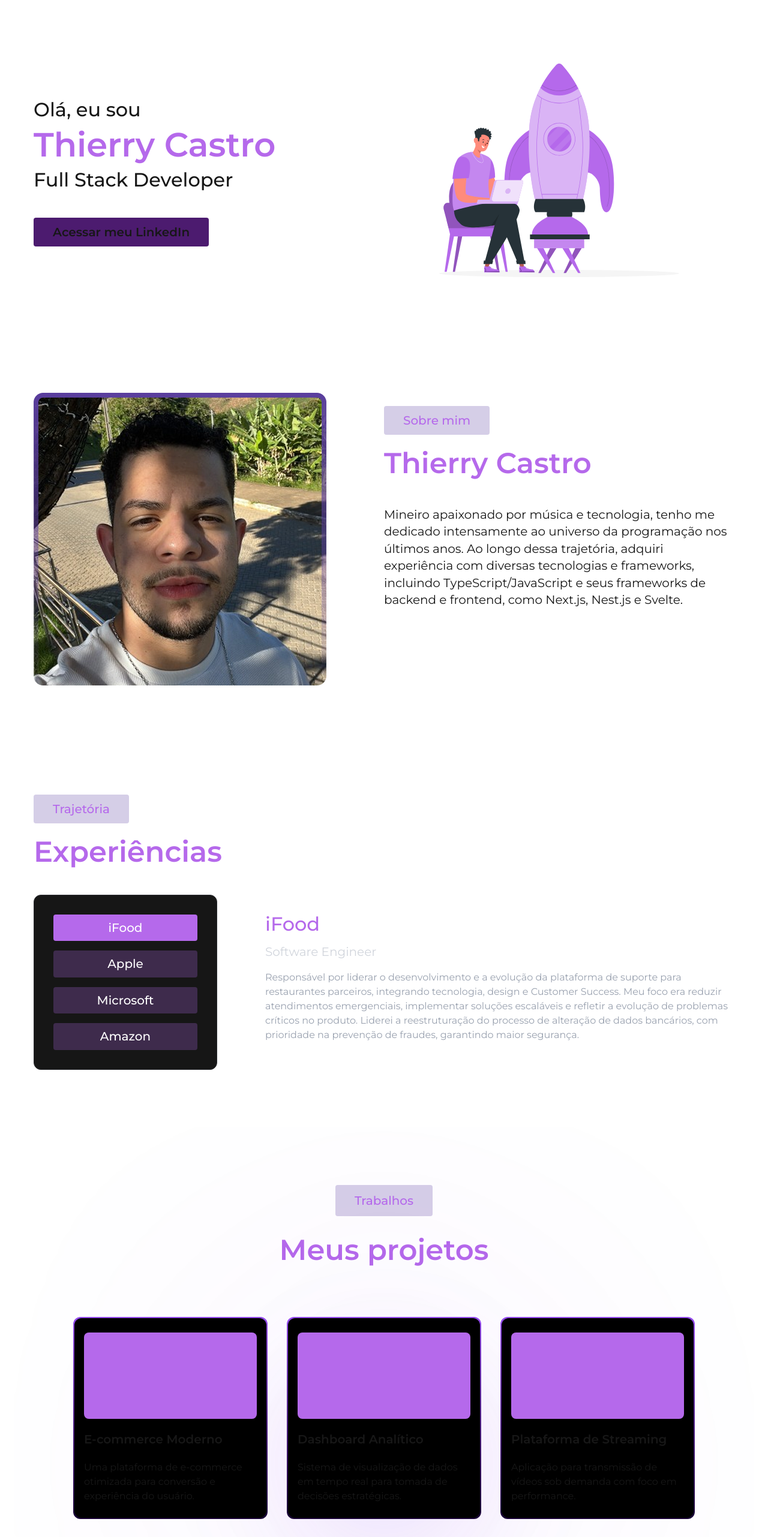
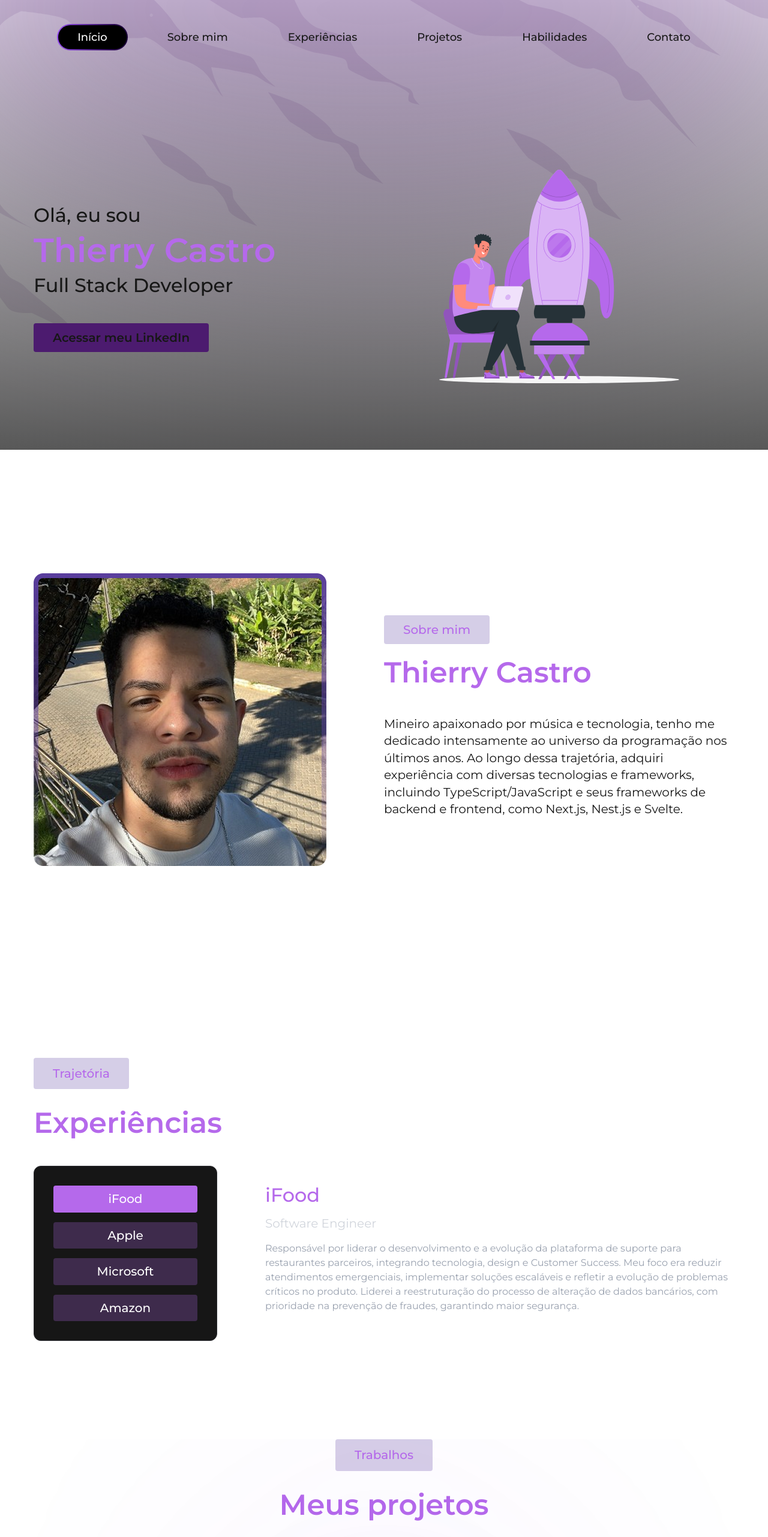
Before and after one commit to Thierrycast/thierrycastro.dev, a Next.js app: page / in a window 1280 px wide. Shown: the top 2563 px of the page at 60% size. Built offline with nearby package versions, Linux system fonts and the light colour scheme.

Commit message:
feat: ajustes em navegacao e estilo

```diff
--- a/app/components/AboutSection.tsx
+++ b/app/components/AboutSection.tsx
@@ -3,7 +3,7 @@ import Image from "next/image"
 
 export default function AboutSection() {
   return (
-    <section className="w-full max-w-2xl px-8 py-24 2xl:px-0 flex justify-between">
+    <section id="about" className="w-full h-screen max-w-2xl px-8 py-24 2xl:px-0 flex justify-between items-center">
       <div className="w-1/2" >
         <Image
           src="/profile.png"
--- a/app/components/ContactSection.tsx
+++ b/app/components/ContactSection.tsx
@@ -31,7 +31,7 @@ export default function ContactSection() {
 
 
   return (
-    <section className="w-full max-w-2xl px-8 py-24 2xl:px-0 flex flex-col items-center relative">
+    <section id="contact" className="w-full h-screen max-w-2xl px-8 py-24 2xl:px-0 flex flex-col items-center justify-center relative">
           <span className="text-sm font-medium bg-primary/25 px-8 py-3 rounded text-primary-light">
           Contato
           </span>
--- a/app/components/HeroSection.tsx
+++ b/app/components/HeroSection.tsx
@@ -2,7 +2,7 @@ import Image from "next/image"
 
 export default function HeroSection() {
   return (
-    <section className="w-full max-w-2xl px-8 py-24 2xl:px-0 flex justify-between">
+    <section id="home" className="w-full h-screen max-w-2xl px-8 pb-24 pt-52 2xl:px-0 flex justify-between items-center">
       <div className="w-1/2 flex flex-col justify-center">
         <p className="text-lg font-medium">Olá, eu sou</p>
         <h1 className="text-3xl font-semibold text-primary-light" >Thierry Castro</h1>
--- a/app/components/ProjectsSection.tsx
+++ b/app/components/ProjectsSection.tsx
@@ -33,19 +33,17 @@ export default function ProjectsSection() {
   ];
 
   return (
-    <section className="w-full max-w-2xl px-8 py-24 2xl:px-0 flex flex-col items-center relative">
-
-      <div className="absolute inset-0 bg-[url('/background_glow.svg')] bg-cover bg-center opacity-50 pointer-events-none"></div>
-
+    <section id="projects" className="w-full min-h-screen max-w-2xl px-8 2xl:px-0 flex flex-col items-center justify-end relative">
+      <div className="absolute inset-0 bg-[url('/background_glow.svg')] bg-cover bg-center opacity-50 pointer-events-none"/>
       <span className="text-sm font-medium bg-primary/25 px-8 py-3 rounded text-primary-light">
         Trabalhos
       </span>
-      <h2 className="text-2xl font-semibold text-primary-light mt-6 mb-20">Meus projetos</h2>
+      <h2 className="text-2xl font-semibold text-primary-light my-6">Meus projetos</h2>
 
       <div className="w-full flex justify-center flex-wrap gap-8 relative z-10">
         {projects.map((project, index) => (
-          <div className="bg-gradient-to-b from-[#964CF0] to-[#170033] rounded-xl p-0.5" >
-            <div key={index} className="flex h-full flex-col gap-5 w-80 px-4 py-6 rounded-xl bg-black backdrop-blur-md">
+          <div key={index} className="bg-gradient-to-b from-[#964CF0] to-[#170033] rounded-xl p-0.5" >
+            <div className="flex h-full flex-col gap-5 w-80 px-4 py-6 rounded-xl bg-black backdrop-blur-md">
               <div className="w-full h-36 bg-primary-light rounded-lg"></div>
               <h3 className="text-sm font-semibold">{project.title}</h3>
               <p>{project.description}</p>
--- a/app/components/SkillsSection.tsx
+++ b/app/components/SkillsSection.tsx
@@ -12,7 +12,7 @@ export default function SkillsSection() {
 
 
   return (
-    <section className="w-full max-w-2xl px-8 py-24 2xl:px-0 flex flex-col items-center relative">
+    <section id="skills" className="w-full h-screen max-w-2xl px-8 2xl:px-0 flex flex-col items-center justify-center relative">
       <span className="text-sm font-medium bg-primary/25 px-8 py-3 rounded text-primary-light">
       Tecnologias
       </span>
--- a/app/components/TimelineSection.tsx
+++ b/app/components/TimelineSection.tsx
@@ -32,7 +32,7 @@ export default function TimelineSection() {
   const [selected, setSelected] = useState(experiences[0]);
 
   return (
-    <section className="w-full max-w-2xl px-8 py-24 2xl:px-0">
+    <section id="experiences" className="w-full h-screen flex flex-col items-start justify-center max-w-2xl px-8 2xl:px-0">
       <span className="text-sm font-medium bg-primary/25 px-8 py-3 rounded text-primary-light">
         Trajetória
       </span>
--- a/app/globals.css
+++ b/app/globals.css
@@ -35,9 +35,13 @@
 
 @media (prefers-color-scheme: dark) {
   :root {
-    --background: #0a0a0a;
+    --background: #050505;
     --foreground: #ededed;
   }
+}
+
+html {
+  scroll-behavior: smooth;
 }
 
 body {
--- a/app/page.tsx
+++ b/app/page.tsx
@@ -1,6 +1,7 @@
 import AboutSection from "./components/AboutSection";
 import ContactSection from "./components/ContactSection";
 import Footer from "./components/Footer";
+import Header from "./components/Header";
 import HeroSection from "./components/HeroSection";
 import ProjectsSection from "./components/ProjectsSection";
 import SkillsSection from "./components/SkillsSection";
@@ -9,6 +10,11 @@ import TimelineSection from "./components/TimelineSection";
 export default function Home() {
   return (
     <main className="flex flex-col items-center">
+      <div
+        className="absolute top-0 w-full h-[750px] bg-cover bg-center -z-10"
+        style={{ backgroundImage: "url('/background_galaxy.svg')" }}
+      />
+      <Header />
       <HeroSection />
       <AboutSection />
       <TimelineSection />
```
Also changed, not shown: public/background_galaxy.svg (added).
